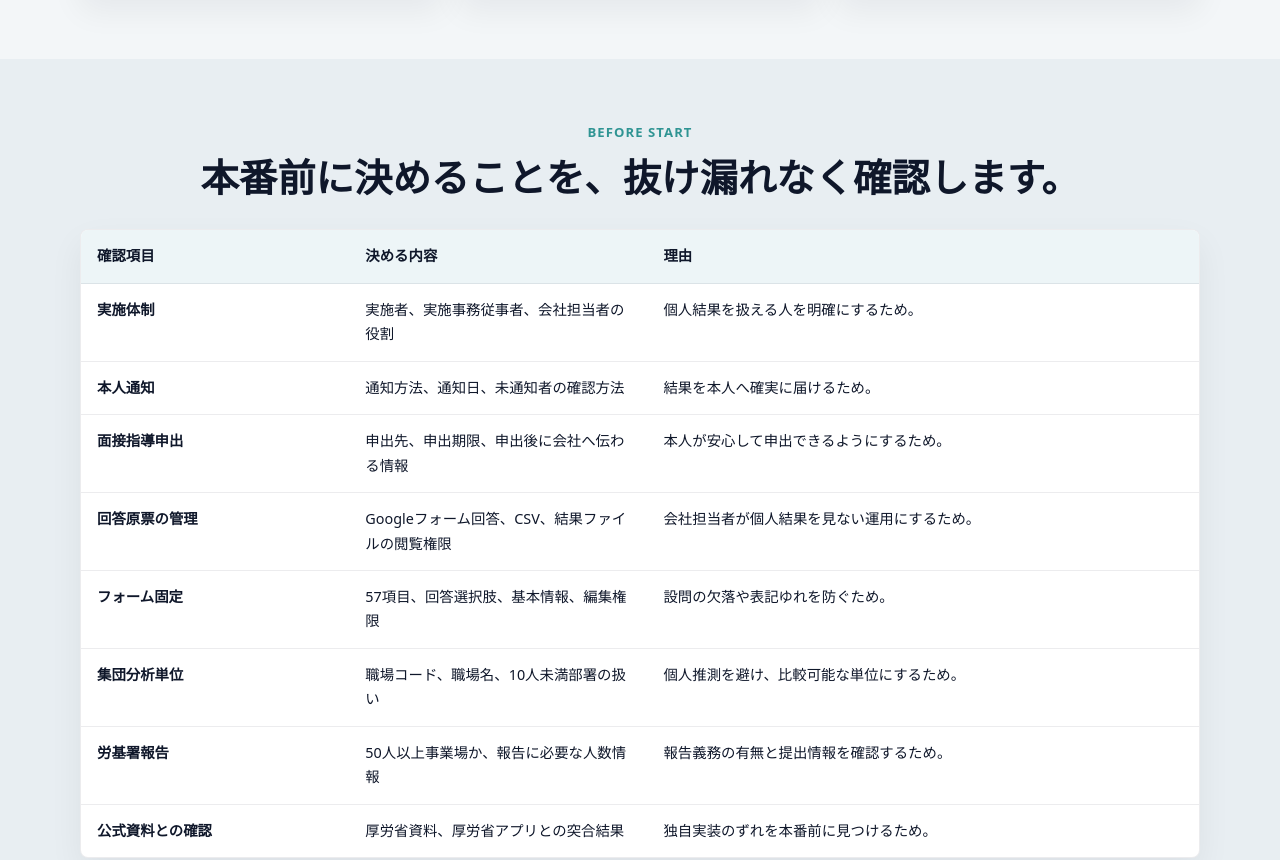
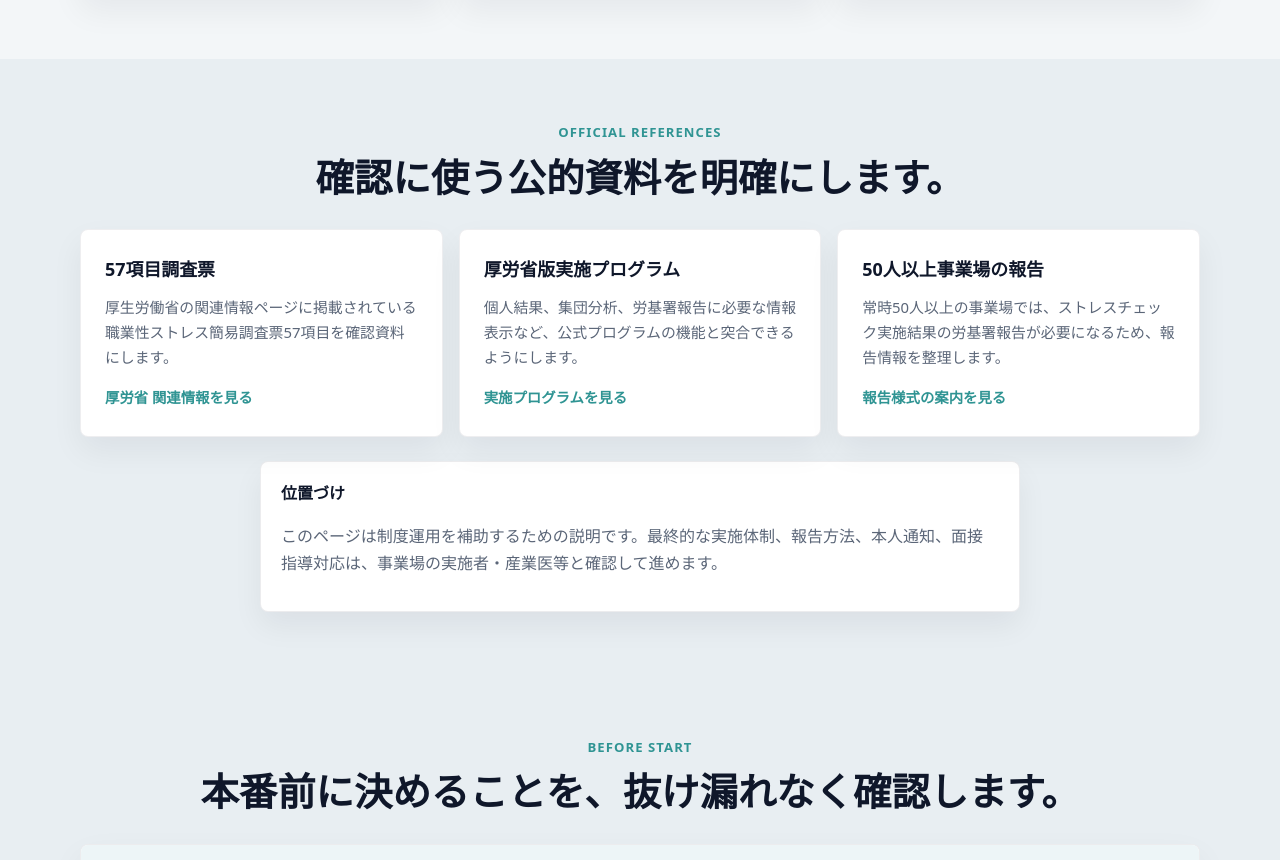
Before and after one commit to ob198-cpu/stresscheck, a plain HTML site: page infom-lp-sample/stress-check.html in a window 1280 px wide. Shown: the part 4986-5846 px from the top of the page. Drawn offline with Linux system fonts and the light colour scheme.

Commit message:
Add official stress check references

```diff
--- a/infom-lp-sample/stress-check.html
+++ b/infom-lp-sample/stress-check.html
@@ -294,6 +294,34 @@
 
     <section class="lp-section">
       <div class="container">
+        <p class="lp-kicker centered">Official References</p>
+        <h2 class="lp-title centered">確認に使う公的資料を明確にします。</h2>
+        <div class="lp-card-grid">
+          <article class="lp-card">
+            <h3>57項目調査票</h3>
+            <p>厚生労働省の関連情報ページに掲載されている職業性ストレス簡易調査票57項目を確認資料にします。</p>
+            <a href="https://stresscheck.mhlw.go.jp/material.html" target="_blank" rel="noreferrer">厚労省 関連情報を見る</a>
+          </article>
+          <article class="lp-card">
+            <h3>厚労省版実施プログラム</h3>
+            <p>個人結果、集団分析、労基署報告に必要な情報表示など、公式プログラムの機能と突合できるようにします。</p>
+            <a href="https://stresscheck.mhlw.go.jp/" target="_blank" rel="noreferrer">実施プログラムを見る</a>
+          </article>
+          <article class="lp-card">
+            <h3>50人以上事業場の報告</h3>
+            <p>常時50人以上の事業場では、ストレスチェック実施結果の労基署報告が必要になるため、報告情報を整理します。</p>
+            <a href="https://www.mhlw.go.jp/stf/newpage_70557.html" target="_blank" rel="noreferrer">報告様式の案内を見る</a>
+          </article>
+        </div>
+        <div class="notice-panel">
+          <strong>位置づけ</strong>
+          <p>このページは制度運用を補助するための説明です。最終的な実施体制、報告方法、本人通知、面接指導対応は、事業場の実施者・産業医等と確認して進めます。</p>
+        </div>
+      </div>
+    </section>
+
+    <section class="lp-section">
+      <div class="container">
         <p class="lp-kicker centered">Before Start</p>
         <h2 class="lp-title centered">本番前に決めることを、抜け漏れなく確認します。</h2>
         <div class="lp-scope-table" role="table" aria-label="本番前の確認事項">
```
